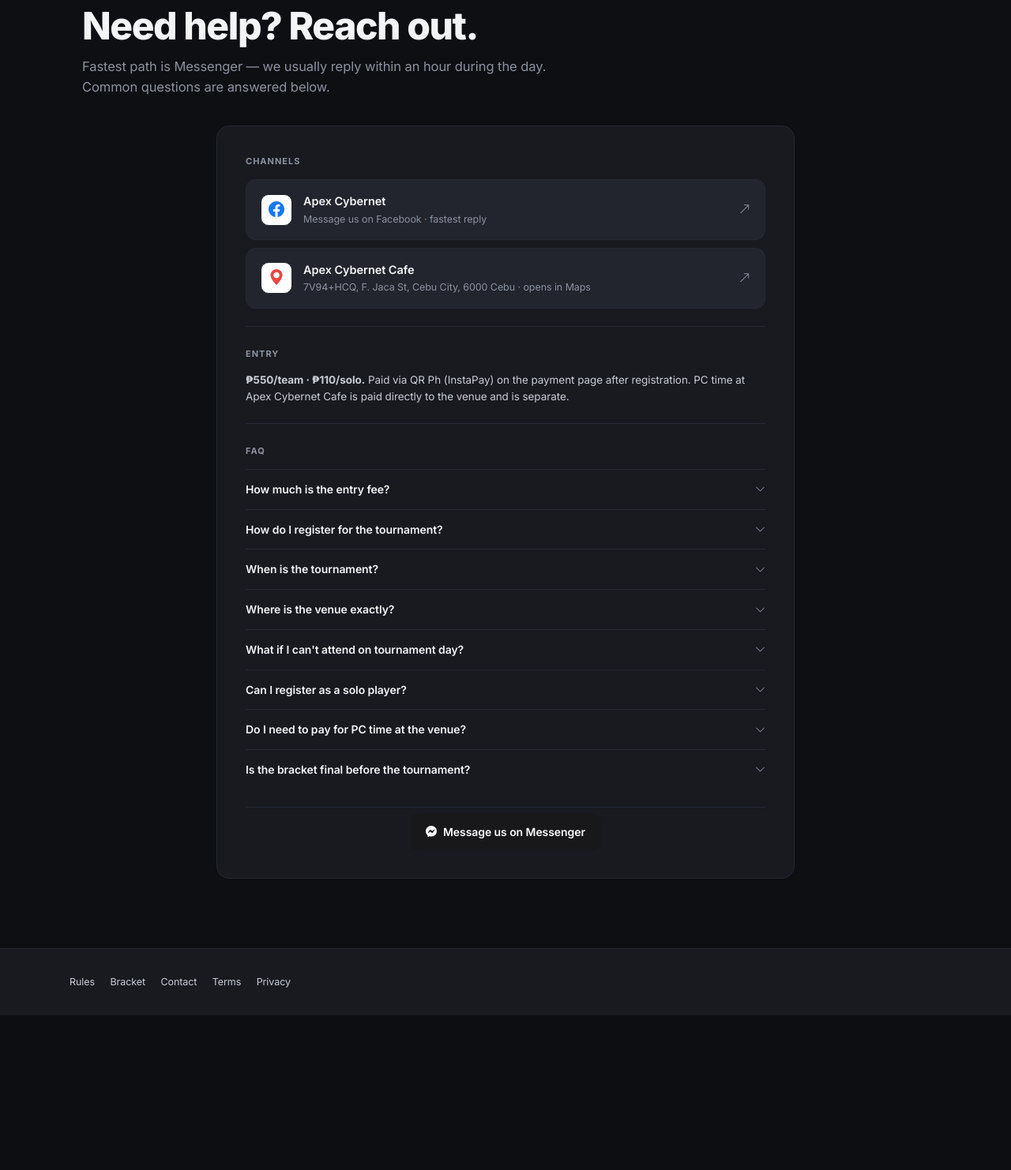
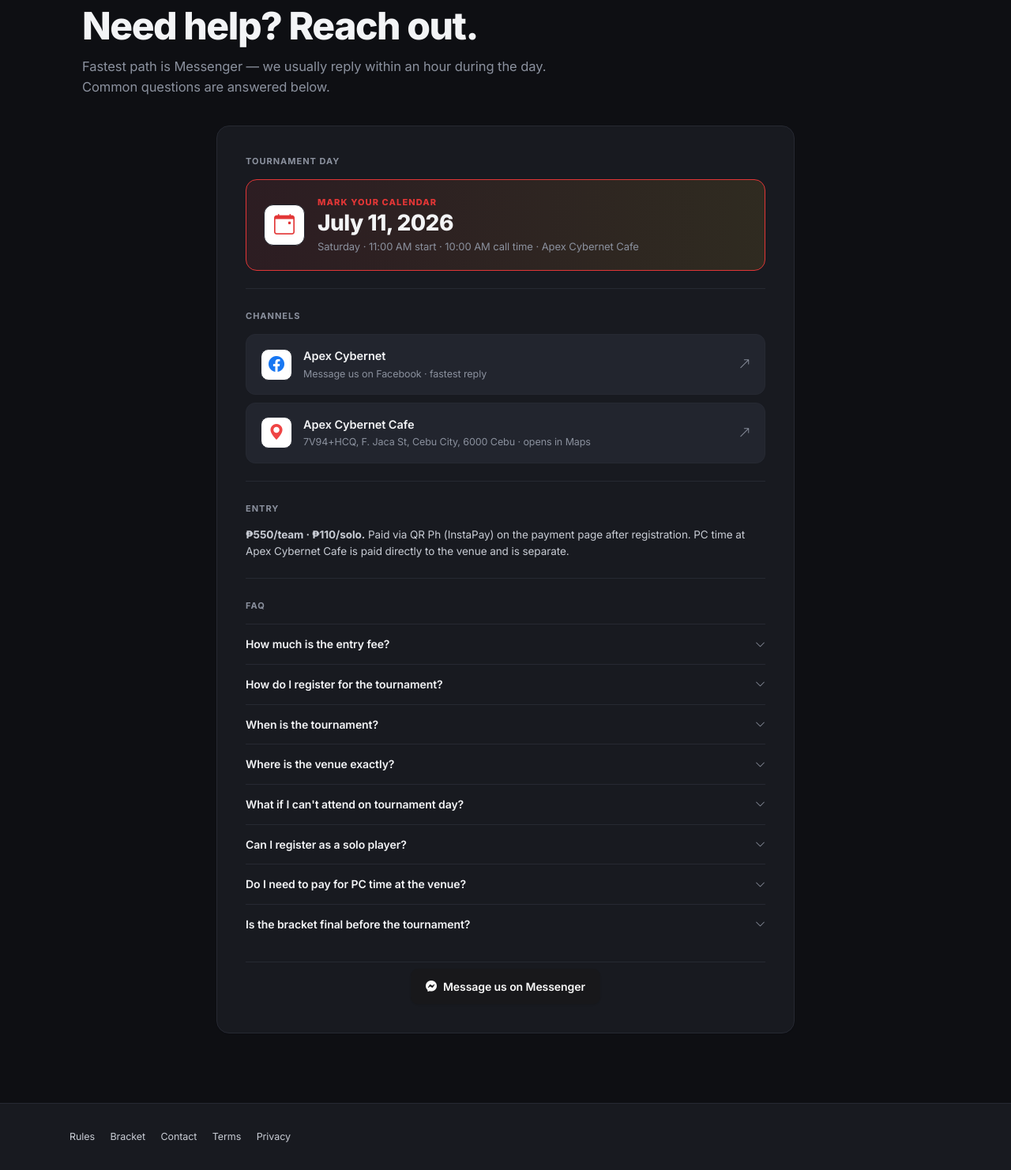
Before and after one commit to argonarsoftware-oss/apexcybernet.com, a PHP site: page /contact.php in a window 1280 px wide. Shown: the part 157-1639 px from the top of the page at 79% size. Before the commit the page ends 1443 px from the top, so only its background shows below. Run offline with PHP 8.4, Linux system fonts and the light colour scheme.

Commit message:
Update Facebook link to APEX Cybernet Cafe; emphasize tournament day on contact [deploy]
- Point all Facebook links to the new APEX Cybernet Cafe page
  (index, contact, header sameAs, meta-guide, success/ticket Messenger
  links with their ?text= deep-links preserved)
- Add a prominent "Tournament day" callout on contact.php highlighting
  July 11, 2026 (Saturday, 11:00 AM start)

```diff
--- a/contact.php
+++ b/contact.php
@@ -74,8 +74,22 @@ require_once __DIR__ . '/includes/he-chrome.php';
 <div class="he-card" style="max-width:780px;">
     <div class="he-card-inner">
         <div class="he-card-section">
+            <div class="he-card-section-label">Tournament day</div>
+            <div style="display:flex; align-items:center; gap:16px; padding:20px 22px; background:linear-gradient(90deg, rgba(226,54,54,0.10), rgba(251,191,36,0.10)); border:1px solid var(--accent); border-radius:14px;">
+                <div style="width:52px; height:52px; background:#fff; border:1px solid var(--border); border-radius:12px; display:flex; align-items:center; justify-content:center; flex-shrink:0; color:var(--accent); font-size:26px;">
+                    <i class="bi bi-calendar-event"></i>
+                </div>
+                <div style="flex:1; min-width:0;">
+                    <div style="font-size:11px; text-transform:uppercase; letter-spacing:0.1em; font-weight:800; color:var(--accent); margin-bottom:2px;">Mark your calendar</div>
+                    <div style="font-size:28px; font-weight:800; color:var(--text); letter-spacing:-0.02em; line-height:1.1;">July 11, 2026</div>
+                    <div style="font-size:13px; color:var(--text-muted); margin-top:4px;">Saturday · 11:00&nbsp;AM start · 10:00&nbsp;AM call time · Apex Cybernet Cafe</div>
+                </div>
+            </div>
+        </div>
+
+        <div class="he-card-section">
             <div class="he-card-section-label">Channels</div>
-            <a href="https://www.facebook.com/argonarsoftware" target="_blank" rel="noopener"
+            <a href="https://www.facebook.com/people/APEX-cybernet-cafe/61590841850979/" target="_blank" rel="noopener"
                style="display:flex; align-items:center; gap:14px; padding:16px 18px; background:var(--bg-subtle); border:1px solid var(--border); border-radius:12px; text-decoration:none; transition:border-color 0.15s; margin-bottom:10px;">
                 <div style="width:40px; height:40px; background:#fff; border:1px solid var(--border); border-radius:10px; display:flex; align-items:center; justify-content:center; flex-shrink:0; color:#1877f2; font-size:20px;">
                     <i class="bi bi-facebook"></i>
@@ -124,7 +138,7 @@ require_once __DIR__ . '/includes/he-chrome.php';
         </div>
 
         <div style="text-align:center; padding-top:8px;">
-            <a href="https://www.facebook.com/argonarsoftware" target="_blank" rel="noopener" class="he-btn-primary">
+            <a href="https://www.facebook.com/people/APEX-cybernet-cafe/61590841850979/" target="_blank" rel="noopener" class="he-btn-primary">
                 <i class="bi bi-messenger"></i> Message us on Messenger
             </a>
         </div>
--- a/includes/header.php
+++ b/includes/header.php
@@ -95,7 +95,7 @@
         "url": "https://apexcybernet.com",
         "logo": "https://apexcybernet.com/images/apexcybernet-logo.svg",
         "sameAs": [
-            "https://www.facebook.com/argonarsoftware"
+            "https://www.facebook.com/people/APEX-cybernet-cafe/61590841850979/"
         ],
         "address": {
             "@type": "PostalAddress",
--- a/index.php
+++ b/index.php
@@ -2732,7 +2732,7 @@ foreach ($featured_games as $fg) {
 <div class="orgs-section">
     <h2>Presented By</h2>
     <div class="orgs-grid">
-        <a href="https://www.facebook.com/argonarsoftware" target="_blank" rel="noopener" class="org-card">
+        <a href="https://www.facebook.com/people/APEX-cybernet-cafe/61590841850979/" target="_blank" rel="noopener" class="org-card">
             <img src="<?= base_url('images/apexcybernet-logo.svg') ?>" alt="Apex Cybernet" class="org-logo" loading="lazy" decoding="async">
             <div class="org-info">
                 <div class="org-name">Apex Cybernet</div>
--- a/meta-guide.php
+++ b/meta-guide.php
@@ -240,7 +240,7 @@ require_once __DIR__ . '/includes/header.php';
                     <span>business.facebook.com</span>
                 </div>
             </a>
-            <a href="https://www.facebook.com/argonarsoftware" target="_blank" rel="noopener" class="guide-link-card">
+            <a href="https://www.facebook.com/people/APEX-cybernet-cafe/61590841850979/" target="_blank" rel="noopener" class="guide-link-card">
                 <i class="bi bi-facebook"></i>
                 <div>
                     <strong>Apex Cybernet</strong>
--- a/success.php
+++ b/success.php
@@ -46,7 +46,7 @@ require_once __DIR__ . '/includes/header.php';
                 <a href="sms:?body=My%20Apex Cybernet%20Tournament%20code:%20<?= urlencode($ref_code) ?>%20-%20https://apexcybernet.com/" style="background:rgba(59,130,246,0.1); border:1px solid rgba(59,130,246,0.3); color:#60a5fa; padding:0.4rem 1rem; border-radius:8px; font-size:0.8rem; text-decoration:none; font-weight:600;">
                     <i class="bi bi-chat-dots"></i> Text Myself
                 </a>
-                <a href="https://www.facebook.com/argonarsoftware/?text=Save%20my%20tournament%20code:%20<?= urlencode($ref_code) ?>" target="_blank" style="background:rgba(24,119,242,0.1); border:1px solid rgba(24,119,242,0.3); color:#1877f2; padding:0.4rem 1rem; border-radius:8px; font-size:0.8rem; text-decoration:none; font-weight:600;">
+                <a href="https://www.facebook.com/people/APEX-cybernet-cafe/61590841850979/?text=Save%20my%20tournament%20code:%20<?= urlencode($ref_code) ?>" target="_blank" style="background:rgba(24,119,242,0.1); border:1px solid rgba(24,119,242,0.3); color:#1877f2; padding:0.4rem 1rem; border-radius:8px; font-size:0.8rem; text-decoration:none; font-weight:600;">
                     <i class="bi bi-messenger"></i> Send to Messenger
                 </a>
             </div>
--- a/ticket.php
+++ b/ticket.php
@@ -244,7 +244,7 @@ require_once __DIR__ . '/includes/header.php';
                 <a href="sms:?body=My%20Apex Cybernet%20Tournament%20code:%20<?= urlencode($ref) ?>%20-%20https://apexcybernet.com/" style="background:rgba(255,255,255,0.15); border:1px solid rgba(255,255,255,0.25); color:#fff; padding:0.3rem 0.75rem; border-radius:8px; font-size:0.75rem; text-decoration:none; font-weight:600;">
                     <i class="bi bi-chat-dots"></i> SMS
                 </a>
-                <a href="https://www.facebook.com/argonarsoftware/?text=My%20tournament%20code:%20<?= urlencode($ref) ?>" target="_blank" style="background:rgba(255,255,255,0.15); border:1px solid rgba(255,255,255,0.25); color:#fff; padding:0.3rem 0.75rem; border-radius:8px; font-size:0.75rem; text-decoration:none; font-weight:600;">
+                <a href="https://www.facebook.com/people/APEX-cybernet-cafe/61590841850979/?text=My%20tournament%20code:%20<?= urlencode($ref) ?>" target="_blank" style="background:rgba(255,255,255,0.15); border:1px solid rgba(255,255,255,0.25); color:#fff; padding:0.3rem 0.75rem; border-radius:8px; font-size:0.75rem; text-decoration:none; font-weight:600;">
                     <i class="bi bi-messenger"></i> Messenger
                 </a>
             </div>
```
